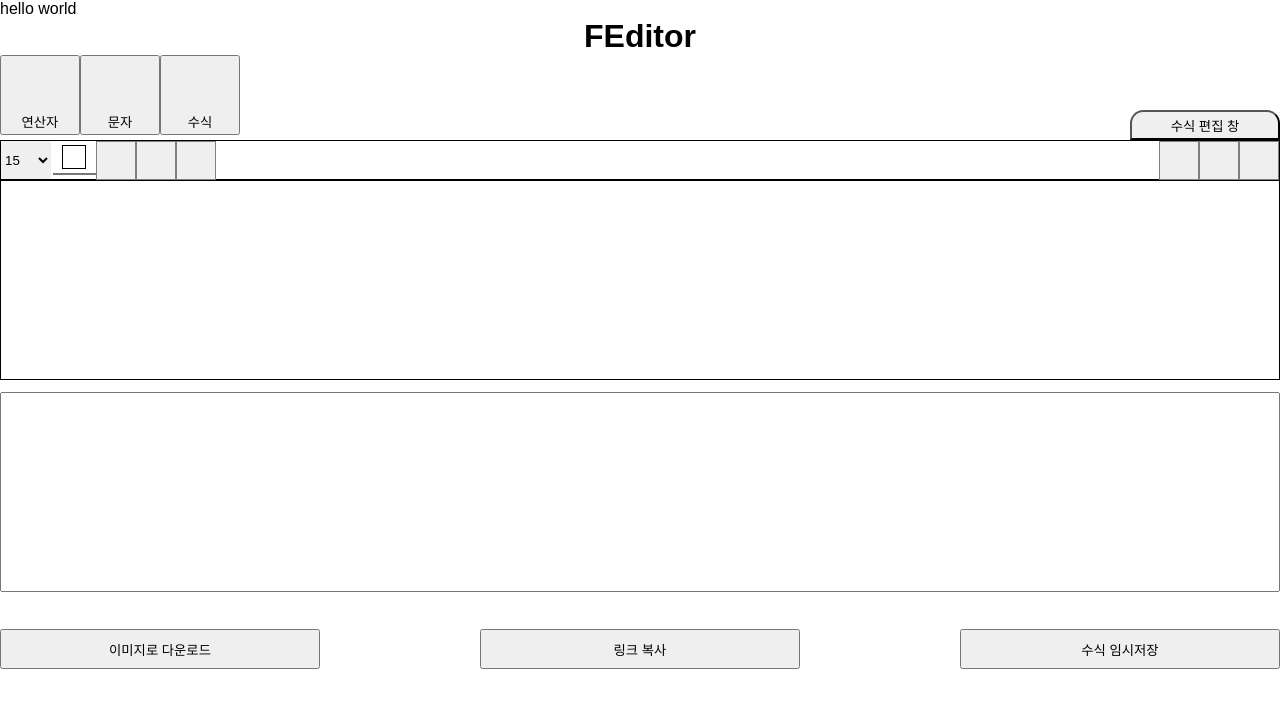
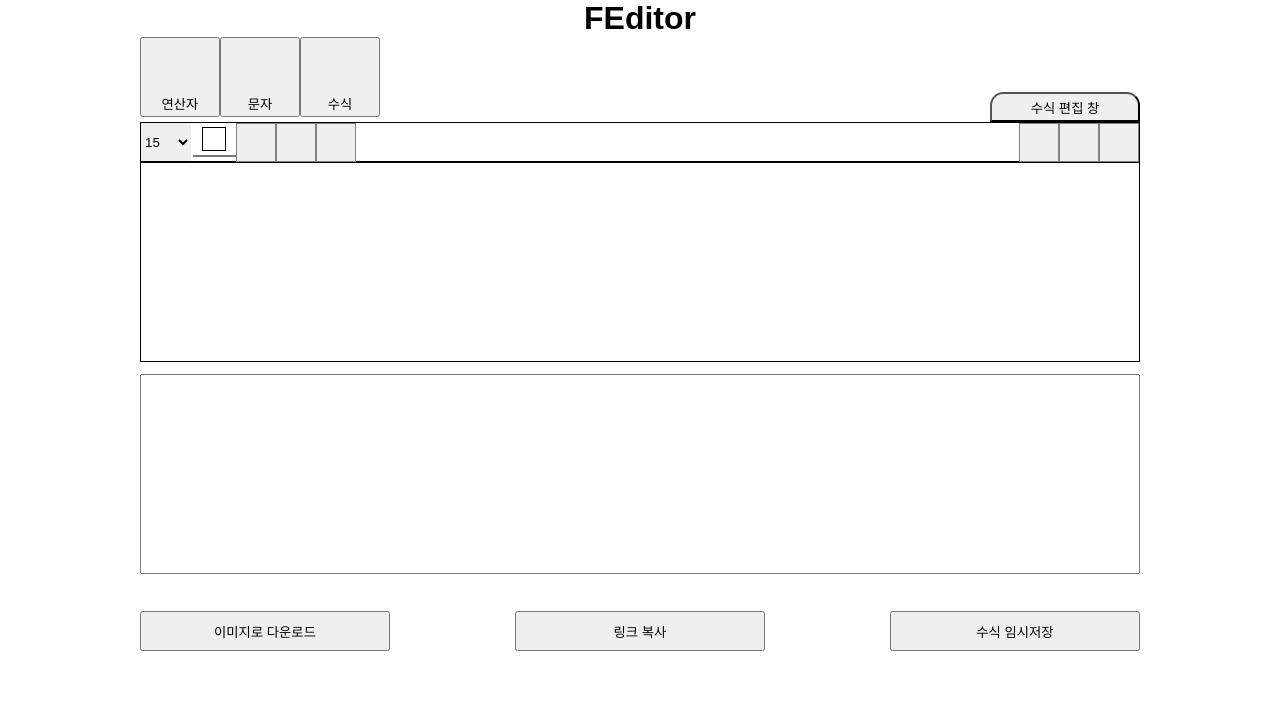
Before and after one commit to boostcamp-2020/Project15-B-Client-Based-Formula-Editor, a React app: page / in a window 1280 px wide. Shown: the top 708 px of the page. Built offline with nearby package versions, Linux system fonts and the light colour scheme.

Commit message:
feat: App.jsx에 MainLayout 적용
수식 편집기 화면 전체에 레이아웃 적용하여 넓이 수정

```diff
--- a/src/App.jsx
+++ b/src/App.jsx
@@ -1,6 +1,7 @@
 import React from "react";
 
 import GlobalStyle from "./GlobalStyle";
+import MainLayout from "./layouts/MainLayout";
 import HeaderContainer from "./containers/HeaderContainer";
 import BodyContainer from "./containers/BodyContainer";
 import FooterContainer from "./containers/FooterContainer";
@@ -9,10 +10,11 @@ export default function App() {
 	return (
 		<>
 			<GlobalStyle />
-			<div>hello world</div>
+			<MainLayout>
 				<HeaderContainer />
 				<BodyContainer />
 				<FooterContainer />
+			</MainLayout>
 		</>
 	);
 }
--- /dev/null
+++ b/src/layouts/MainLayout.js
@@ -0,0 +1,8 @@
+import styled from "styled-components";
+
+const MainLayout = styled.div`
+  margin: 0 auto;
+  width: 1000px;
+`;
+
+export default MainLayout;
```
